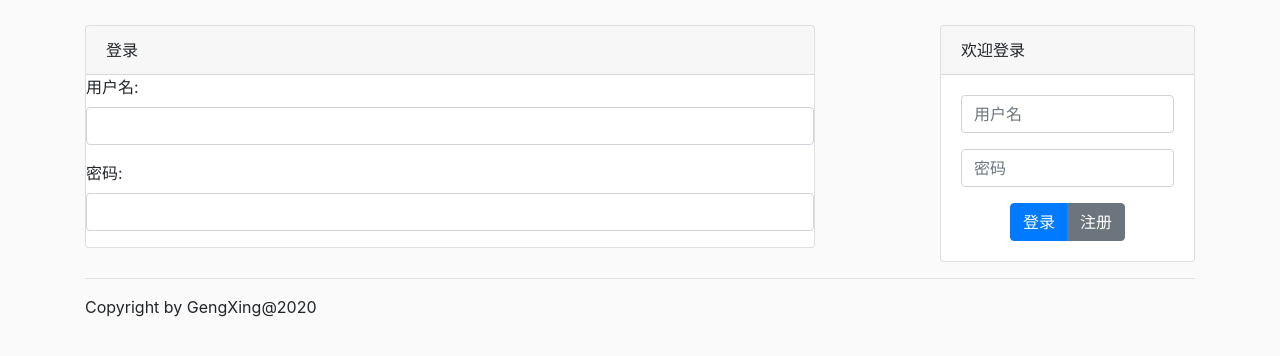
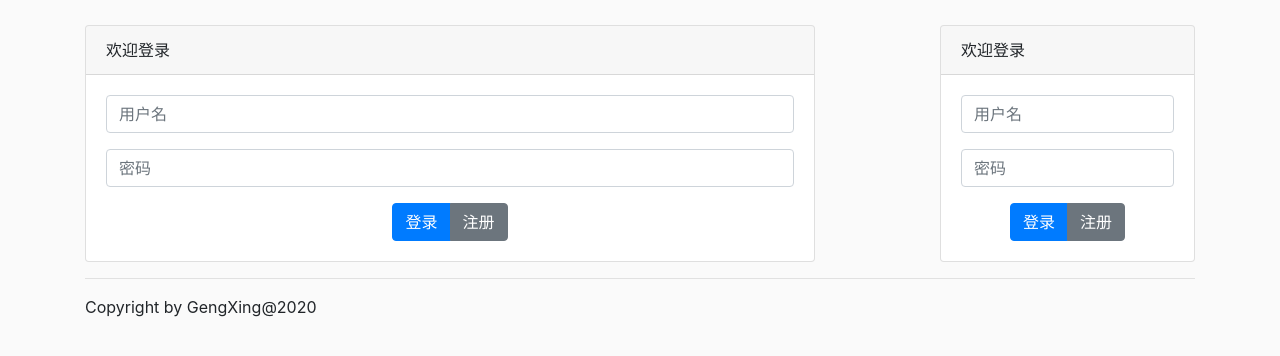
Before and after one commit to Gxstar/gxstar123, a Django app: template blog/templates/blog/log.html in a window 1280 px wide. Shown: the part 56-412 px from the top of the page. Run offline with Django 3.2, Linux system fonts and the light colour scheme; the template is opened without the code that fills it: values that come from a table or form of the project are taken from there, others are empty; some libraries are stand-ins or nearby versions.

Commit message:
继续搞登录系统

```diff
--- /dev/null
+++ b/blog/forms.py
@@ -0,0 +1,12 @@
+from django import forms
+from django.contrib.auth.forms import AuthenticationForm
+
+class LoginForm(AuthenticationForm):
+    username=forms.CharField(max_length=100,widget=forms.TextInput({
+        'class':'form-control',
+        'placeholder':'用户名',
+    }))
+    pwd=forms.CharField(max_length=20,widget=forms.PasswordInput({
+        'class':'form-control',
+        'placeholder':'密码',
+    }))
--- a/blog/templates/blog/log.html
+++ b/blog/templates/blog/log.html
@@ -1,18 +1,17 @@
 {% extends "blog/layout.html" %}
 {% block content %}
-<div class="row">
-    <div class="container">
-        <div class="card">
-            <div class="card-header">
-                登录
+<div class="card">
+    <div class="card-header">欢迎登录</div>
+    <div class="card-body">
+        <form action="." method="POST" class="text-center">
+            {% csrf_token %}
+            <div class="form-group">{{form.username}}</div>
+            <div class="form-group">{{form.pwd}}</div>
+            <div class="btn-group">
+                <button type="submit" class="btn btn-primary">登录</button>
+                <button type="submit" class="btn btn-secondary">注册</button>
             </div>
-            <div class="body">
-                <form action="/login" method="POST">
-                    <div class="form-group"><label for="username">用户名:</label><input type="text" class="form-control" id="username"></div>
-                    <div class="form-group"><label for="pwd">密码:</label><input type="text" class="form-control" id='pwd'></div>
-                </form>
-            </div>
-        </div>
+        </form>
     </div>
 </div>
 {% endblock %}
--- a/blog/templates/blog/sidebar.html
+++ b/blog/templates/blog/sidebar.html
@@ -14,9 +14,10 @@
 <div class="card">
     <div class="card-header">欢迎登录</div>
     <div class="card-body">
-        <form action="login/" method="POST" class="text-center">
-            <div class="form-group"><input type="text" class="form-control" id="username" placeholder="用户名"></div>
-            <div class="form-group"><input type="text" class="form-control" id='pwd'  placeholder="密码"></div>
+        <form action="." method="POST" class="text-center">
+            {% csrf_token %}
+            <div class="form-group">{{form.username}}</div>
+            <div class="form-group">{{form.pwd}}</div>
             <div class="btn-group">
                 <button type="submit" class="btn btn-primary">登录</button>
                 <button type="submit" class="btn btn-secondary">注册</button>
--- a/blog/urls.py
+++ b/blog/urls.py
@@ -1,19 +1,17 @@
 from django.urls import path,include
 from . import views
 from django.contrib.auth.views import LoginView, LogoutView
+from . import forms
 
 urlpatterns = [
     path('', views.index,name='home'),
     path('category_<int:category_id>/',views.category,name='category'),
-    path('login/',
+    path('log/',
          LoginView.as_view
          (
-             template_name='blog/login.html',
-             extra_context=
-             {
-                 'title': 'Log in',
-             }
+             template_name='blog/log.html',
+             authentication_form=forms.LoginForm,
          ),
-         name='login'),
+         name='log'),
     path('logout/',LogoutView.as_view(next_page='/blog/'), name='logout'),
 ]
```
Also changed, not shown: blog/views.py (+21 -6 lines), db.sqlite3.
